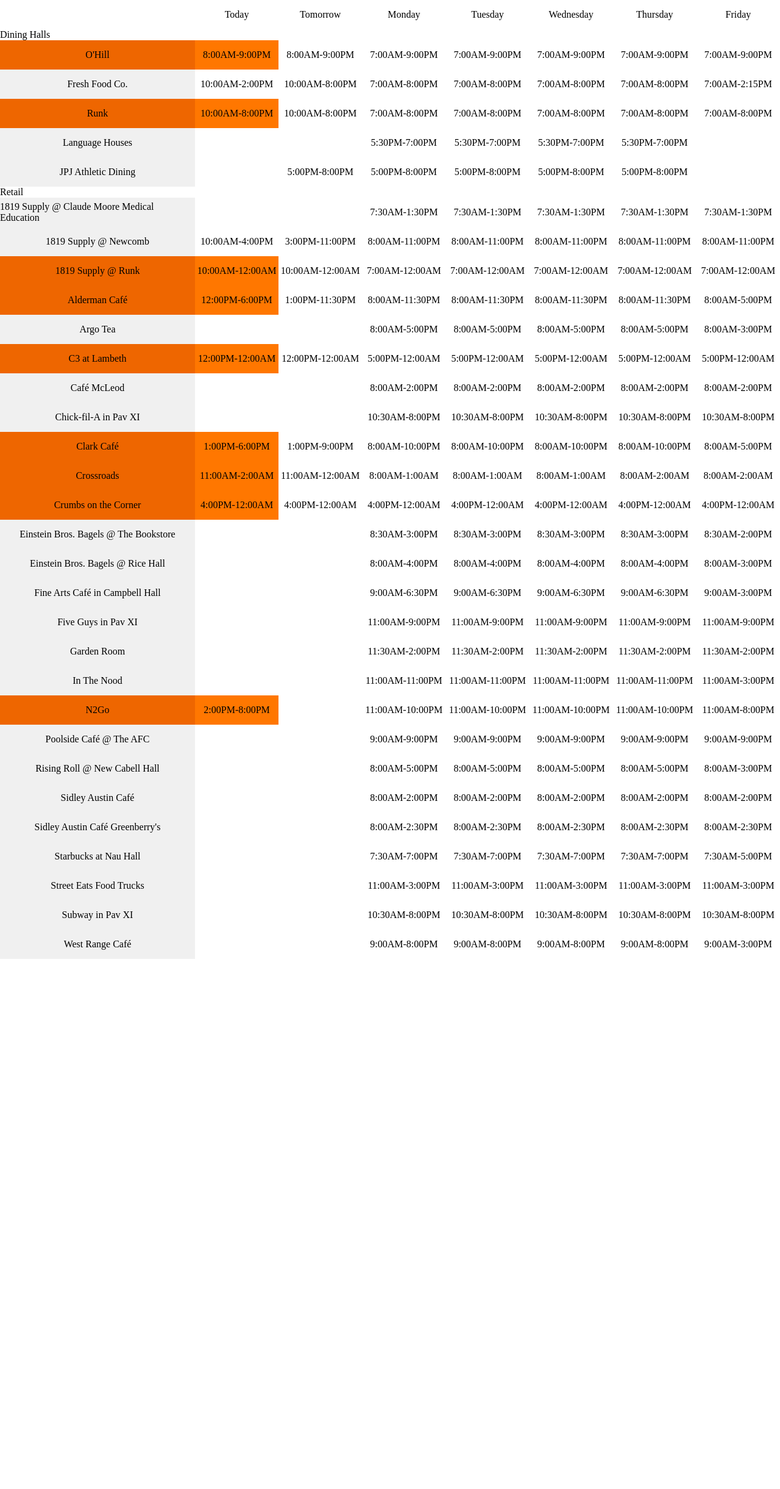
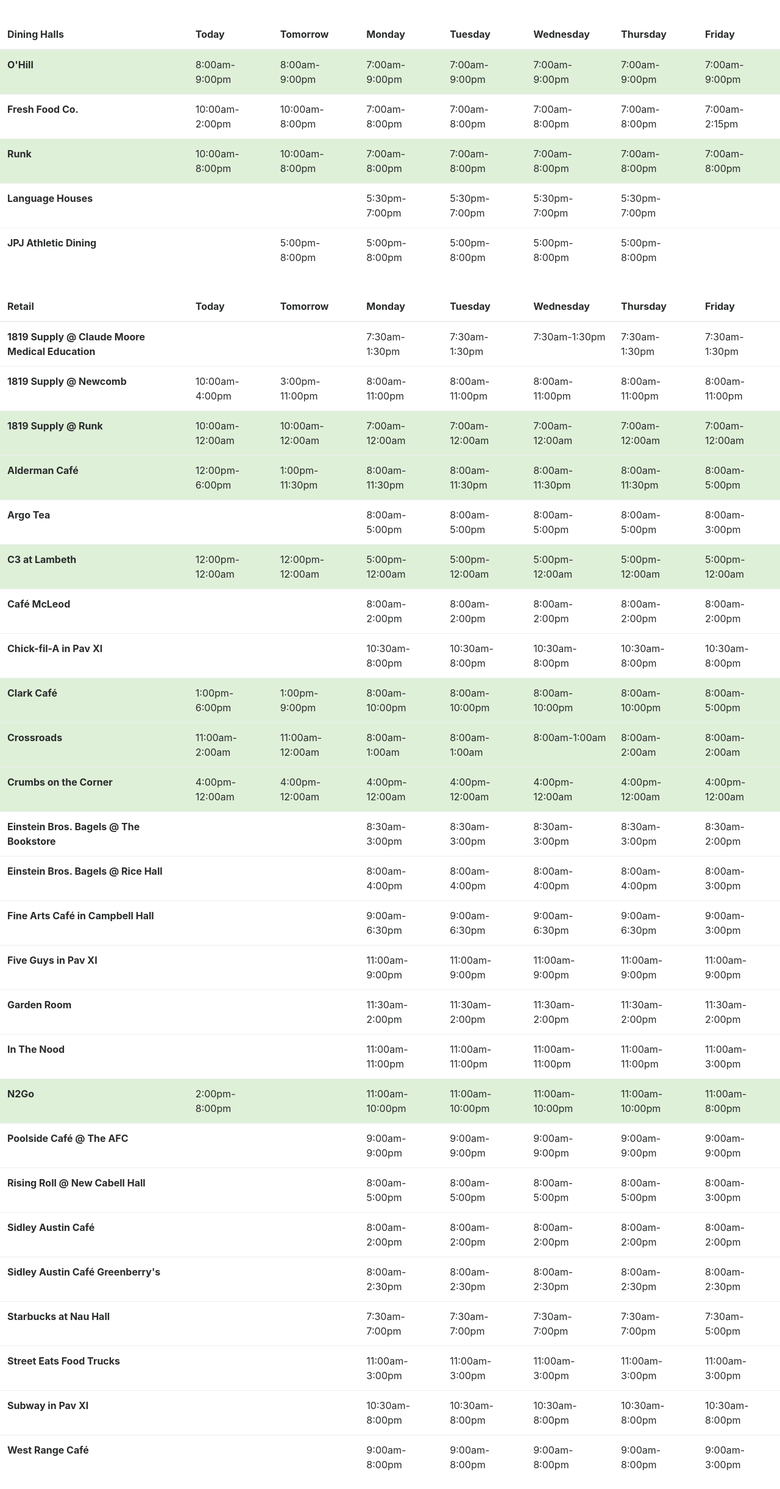
Before and after one commit to davidbzhao/whatsopen, a PHP site: page / in a window 1280 px wide. Shown: the whole page at 61% size. Before the commit the page ends 1572 px from the top, so only its background shows below. Run offline with PHP 8.4, Linux system fonts and the light colour scheme; data that the repository does not hold is empty.

Commit message:
Integrate bootstrap for table

```diff
--- a/css/styles.css
+++ b/css/styles.css
@@ -4,43 +4,6 @@ html, body {
     padding: 0;
 }
 
-.poi {
-    /*height: 2rem;*/
+thead {
+    border-top: 2rem solid white;
 }
-.poi-name {
-    align-items: center;
-    background: #f0f0f0;
-    display: grid;
-    height: 3rem;
-    justify-items: center;
-    position: absolute;
-    width: 25%;
-}
-.poi-name p {
-    margin: 0;
-    text-align: center;
-}
-
-.poi-week {
-    align-items: center;
-    height: 3rem;
-    display: grid;
-    grid-template-columns: repeat(7, minmax(125px, 1fr));
-    justify-items: center;
-    padding-left: 25%;
-}
-
-.poi-hours {
-    width: 100%;
-    height: 100%;
-    display: grid;
-    align-items: center;
-    justify-items: center;
-}
-
-.poi-hours.poi-open {
-    background: #f70;
-}
-.poi-name.poi-open {
-    background: #e60;
-}
--- a/index.php
+++ b/index.php
@@ -4,9 +4,11 @@
         <meta charset="utf-8">
         <title>What's Open</title>
         <link rel="stylesheet" href="css/styles.css">
+        <link rel="stylesheet" href="https://maxcdn.bootstrapcdn.com/bootstrap/4.0.0-alpha.6/css/bootstrap.min.css" integrity="sha384-rwoIResjU2yc3z8GV/NPeZWAv56rSmLldC3R/AZzGRnGxQQKnKkoFVhFQhNUwEyJ" crossorigin="anonymous">
     </head>
     <body>
-        <div class="poi-container">
+        <div class="poi-container table-responsive-lg">
+            <table class="table table-hover">
         <?php
             date_default_timezone_set('America/New_York');
             $current_day_of_week = (int) date("N") - 1; // 0 for Monday to 6 for Sunday
@@ -15,29 +17,26 @@
             $current_time = $current_hour + $current_minute / 60;
 
             $days_of_week = array('Monday', 'Tuesday', 'Wednesday', 'Thursday', 'Friday', 'Saturday', 'Sunday');
-            echo '<div class="poi poi-header">';
-                echo '<div></div>';
-                echo '<div class="poi-week">';
-                for($cnt = 0; $cnt < 7; $cnt++) {
-                    echo '<div class="poi-hours">';
-                        if($cnt == 0) {
-                            echo 'Today';
-                        } else if($cnt == 1){
-                            echo 'Tomorrow';
-                        } else {
-                            echo $days_of_week[($cnt + $current_day_of_week) % 7];
-                        }
-                    echo '</div>';
-                }
-                echo '</div>';
-            echo '</div>';
 
             $json_file = file_get_contents('data/hours.json');
             $json_string = json_decode($json_file, true);
             foreach($json_string as $group) {
-                echo $group['groupName'] . '<br>';
+                echo '<thead><tr>';
+                echo '<th>' . $group['groupName'] . '</th>';
+                    for($cnt = 0; $cnt < 7; $cnt++) {
+                        echo '<th>';
+                            if($cnt == 0) {
+                                echo 'Today';
+                            } else if($cnt == 1){
+                                echo 'Tomorrow';
+                            } else {
+                                echo $days_of_week[($cnt + $current_day_of_week) % 7];
+                        }
+                        echo '</th>';
+                    }
+                echo '</tr></thead>';
+                echo '<tbody>';
                 foreach($group['groupLocations'] as $location) {
-
                     $hours_today = $location['locationHours'][$current_day_of_week];
                     $start_time_today = $hours_today['startTime'][0] + $hours_today['startTime'][1] / 60;
                     $stop_time_today = $hours_today['stopTime'][0] + $hours_today['stopTime'][1] / 60;
@@ -48,31 +47,28 @@
 
                     $open_now_class = '';
                     if($open_right_now) {
-                        $open_now_class = 'poi-open';
+                        $open_now_class = 'table-success';
                     }
 
-                    echo '<div class="poi">';
-                        echo '<div class="poi-name ' . $open_now_class . '">' . $location['locationName'] . '</div>';
-                        echo '<div class="poi-week">';
+                    echo '<tr class="' . $open_now_class . '">';
+                        echo '<th scope="row">' . $location['locationName'] . '</th>';
                         for($cnt = 0; $cnt < 7; $cnt++) {
                             $day = $location['locationHours'][($cnt + $current_day_of_week) % 7];
-                            if($cnt == 0) {
-                                echo '<div class="poi-hours ' . $open_now_class . '">';
-                            } else {
-                                echo '<div class="poi-hours">';
+                            echo '<td>';
+                            if($day['open']) {
+                                echo date("g:ia", mktime($day['startTime'][0], $day['startTime'][1]));
+                                echo '-';
+                                echo date("g:ia", mktime($day['stopTime'][0], $day['stopTime'][1]));
                             }
-                            if($day['open']) {
-                                echo date("g:iA", mktime($day['startTime'][0], $day['startTime'][1]));
-                                echo '-';
-                                echo date("g:iA", mktime($day['stopTime'][0], $day['stopTime'][1]));
-                            }
-                            echo '</div>';
+                            echo '</td>';
                         }
-                        echo '</div>';
-                    echo '</div>';
+                    echo '</tr>';
                 }
+                echo '</tbody>';
             }
+
         ?>
+            </table>
         </div>
     </body>
 </html>
```
